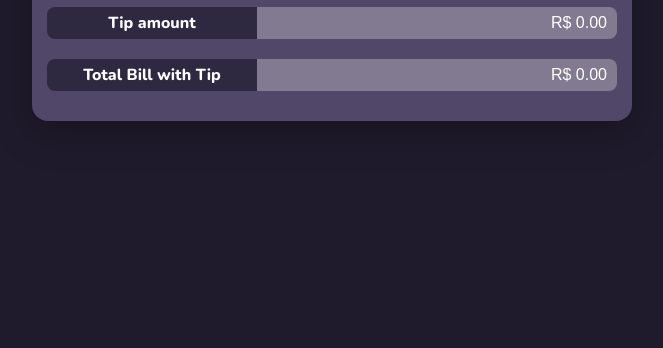
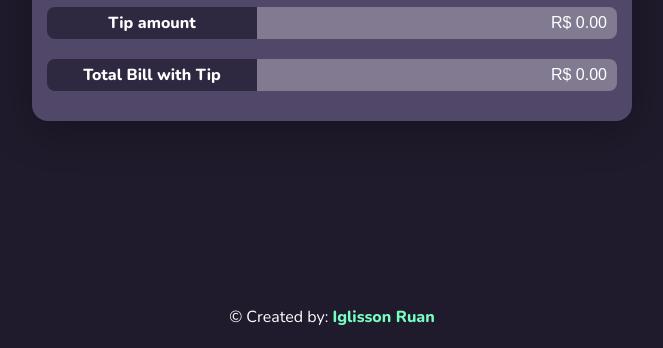
Before and after one commit to Iglisson/tip-calculator-js, a plain HTML site: page index.html in a window 1280 px wide. Shown: the part 452-800 px from the top of the page, without its empty margins (308-971 px from the left). Drawn offline with nearby package versions, Linux system fonts and the light colour scheme.

Commit message:
:up: Added Footer

```diff
--- a/index.html
+++ b/index.html
@@ -47,6 +47,10 @@
             </div>
         </div>
 
+        <footer>
+            <p>&copy; Created by: <a href="https://iglisson.github.io">Iglisson Ruan</a></p>
+        </footer>
+
     </div>
 
     <script src="./script.js"></script>
--- a/style.css
+++ b/style.css
@@ -194,3 +194,25 @@ body {
         width: 50%;
     }
 }
+
+footer {
+    width: 100%;
+    display: flex;
+    align-items: center;
+    justify-content: center;
+    flex-direction: column;
+    position: absolute;
+    bottom: 0;
+    padding: 20px 0;
+}
+
+footer a {
+    color: var(--verde-primeiro);
+    text-decoration: none;
+    font-weight: 800;
+}
+
+footer a:hover {
+    transition: all 0.4s;
+    color: var(--verde-segundo);
+}
```
